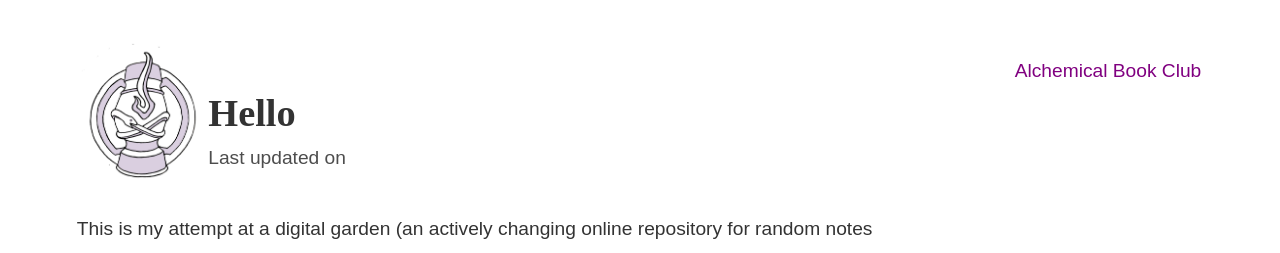
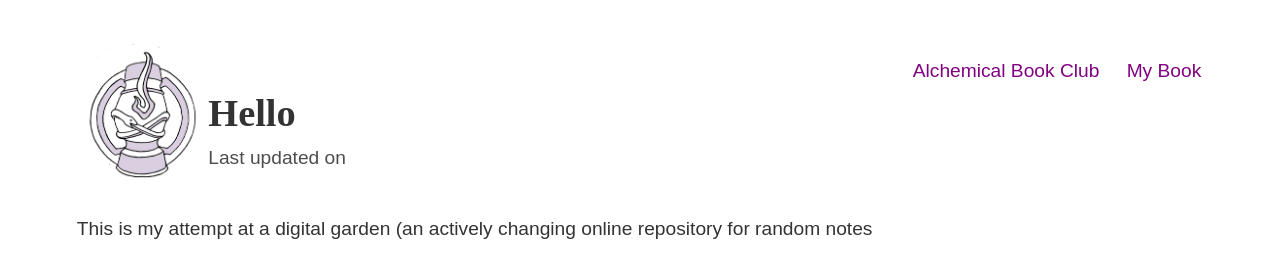
Before and after one commit to lauragyre/jekyll, a Jekyll site: the page built from _notes/About/Hello.md, in a window 1280 px wide. Shown: the top 253 px of the page. Built offline with Jekyll 4.4.1, drawn with Linux system fonts in a browser that asks for light colours; some web fonts are replaced.

Commit message:
adding book link

```diff
--- a/_includes/nav.html
+++ b/_includes/nav.html
@@ -1,3 +1,4 @@
 <div>
     <a class="external-link" href="{{ "http://lauragyre.substack.com" }}/">{{ "Alchemical Book Club" }}</a>
+    <a class="external-link" href="{{ "https://www.amazon.com/Creative-Rituals-Laura-Gyre/dp/1608641686/ref=sr_1_1?keywords=creative+rituals&qid=1696175249&sr=8-1" }}/">{{ "My Book" }}</a>
 </div>
```
Also changed, not shown: 1 other file.
